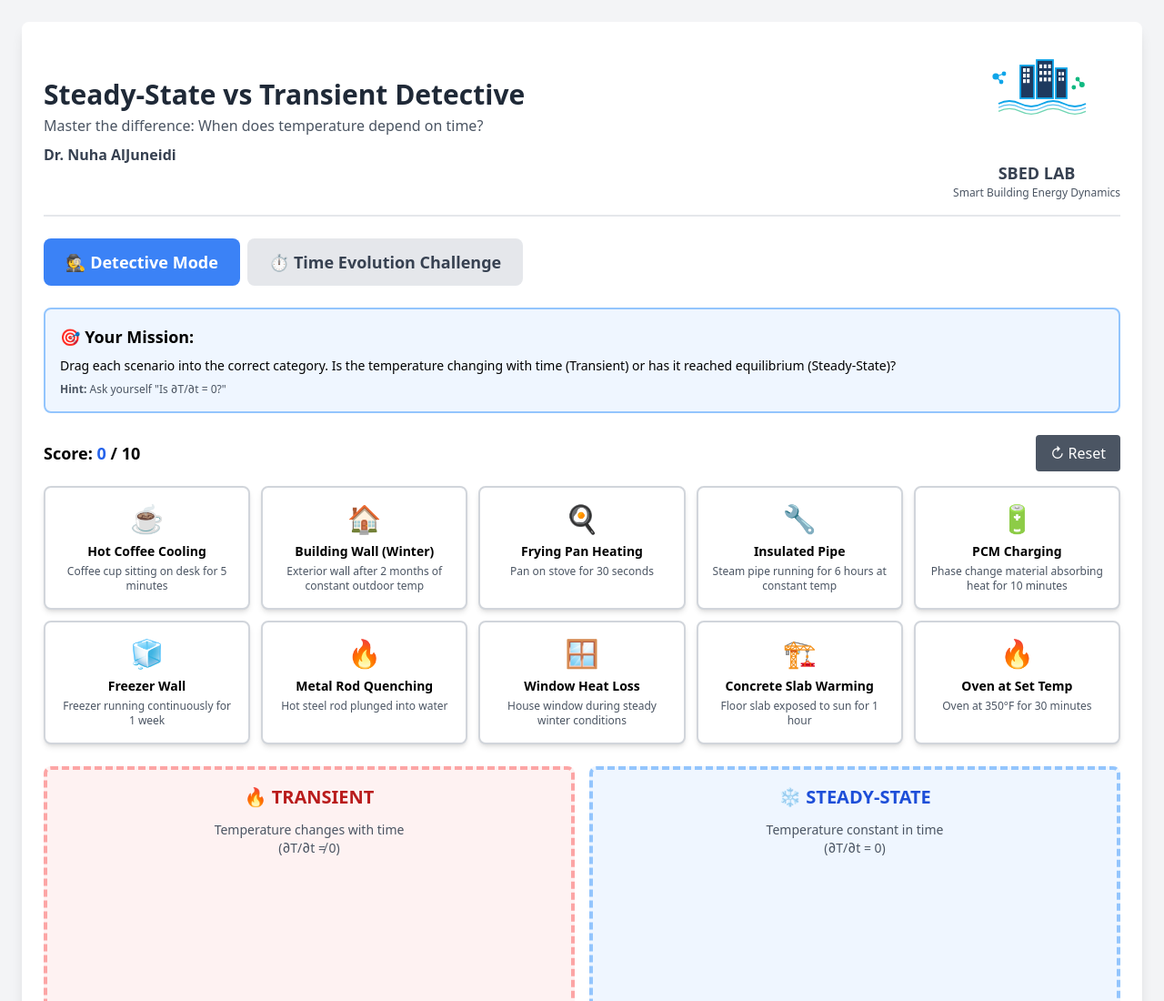
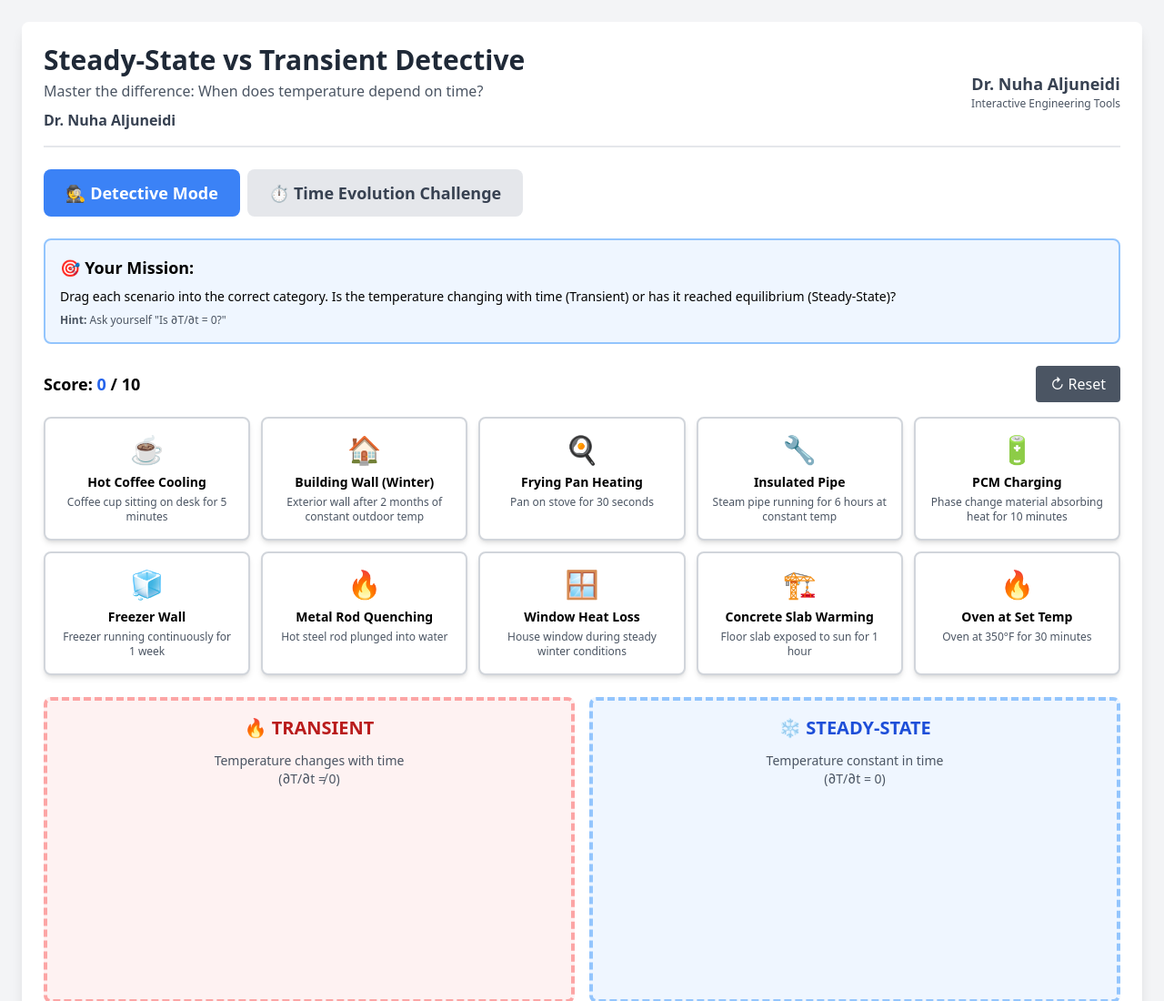
Before and after one commit to nuhajune/steady_state_vs_transient_detective, a plain HTML site: page index.html in a window 1280 px wide. Shown: the top 1100 px of the page at 91% size. Drawn offline with nearby package versions, Linux system fonts and the light colour scheme.

Commit message:
Replace SBED branding with personal identity

```diff
--- a/index.html
+++ b/index.html
@@ -11,7 +11,7 @@
     </script>
     <meta charset="UTF-8">
     <meta name="viewport" content="width=device-width, initial-scale=1.0">
-    <title>Steady-State vs Transient Detective - SBED Lab</title>
+    <title>Steady-State vs Transient Detective — Dr. Nuha Aljuneidi</title>
     <script src="https://cdn.tailwindcss.com"></script>
     <style>
         body {
@@ -59,52 +59,13 @@
             <div class="flex-1">
                 <h1 class="text-3xl font-bold mb-1 text-gray-800">Steady-State vs Transient Detective</h1>
                 <p class="text-gray-600">Master the difference: When does temperature depend on time?</p>
-                <p class="text-base font-semibold text-gray-700 mt-2">Dr. Nuha AlJuneidi</p>
+                <p class="text-base font-semibold text-gray-700 mt-2">Dr. Nuha Aljuneidi</p>
             </div>
             <div class="flex flex-col items-center ml-6">
-                <!-- SBED Lab Logo -->
-                <svg width="120" height="120" viewBox="0 0 200 200" xmlns="http://www.w3.org/2000/svg">
-                    <rect x="70" y="40" width="25" height="60" fill="#1e3a5f" stroke="#0ea5e9" stroke-width="3"/>
-                    <rect x="100" y="30" width="30" height="70" fill="#1e3a5f" stroke="#0ea5e9" stroke-width="3"/>
-                    <rect x="135" y="45" width="20" height="55" fill="#1e3a5f" stroke="#0ea5e9" stroke-width="3"/>
-                    <rect x="75" y="45" width="5" height="7" fill="white"/>
-                    <rect x="82" y="45" width="5" height="7" fill="white"/>
-                    <rect x="75" y="55" width="5" height="7" fill="white"/>
-                    <rect x="82" y="55" width="5" height="7" fill="white"/>
-                    <rect x="75" y="65" width="5" height="7" fill="white"/>
-                    <rect x="82" y="65" width="5" height="7" fill="white"/>
-                    <rect x="105" y="38" width="5" height="7" fill="white"/>
-                    <rect x="113" y="38" width="5" height="7" fill="white"/>
-                    <rect x="121" y="38" width="5" height="7" fill="white"/>
-                    <rect x="105" y="50" width="5" height="7" fill="white"/>
-                    <rect x="113" y="50" width="5" height="7" fill="white"/>
-                    <rect x="121" y="50" width="5" height="7" fill="white"/>
-                    <rect x="105" y="62" width="5" height="7" fill="white"/>
-                    <rect x="113" y="62" width="5" height="7" fill="white"/>
-                    <rect x="121" y="62" width="5" height="7" fill="white"/>
-                    <rect x="140" y="52" width="4" height="6" fill="white"/>
-                    <rect x="146" y="52" width="4" height="6" fill="white"/>
-                    <rect x="140" y="62" width="4" height="6" fill="white"/>
-                    <rect x="146" y="62" width="4" height="6" fill="white"/>
-                    <path d="M 30 110 Q 50 100 70 110 T 110 110 Q 130 100 150 110 T 190 110"
-                          stroke="#0ea5e9" stroke-width="3" fill="none"/>
-                    <path d="M 30 117 Q 50 107 70 117 T 110 117 Q 130 107 150 117 T 190 117"
-                          stroke="#0ea5e9" stroke-width="2" fill="none" opacity="0.7"/>
-                    <path d="M 30 124 Q 50 114 70 124 T 110 124 Q 130 114 150 124 T 190 124"
-                          stroke="#10b981" stroke-width="2" fill="none" opacity="0.6"/>
-                    <circle cx="25" cy="60" r="6" fill="#0ea5e9"/>
-                    <circle cx="35" cy="70" r="4" fill="#0ea5e9"/>
-                    <circle cx="40" cy="55" r="4" fill="#0ea5e9"/>
-                    <line x1="25" y1="60" x2="35" y2="70" stroke="#0ea5e9" stroke-width="2"/>
-                    <line x1="25" y1="60" x2="40" y2="55" stroke="#0ea5e9" stroke-width="2"/>
-                    <circle cx="175" cy="65" r="4" fill="#10b981"/>
-                    <circle cx="183" cy="75" r="5" fill="#10b981"/>
-                    <circle cx="168" cy="80" r="4" fill="#10b981"/>
-                    <line x1="175" y1="65" x2="183" y2="75" stroke="#10b981" stroke-width="2"/>
-                </svg>
+                <!-- Personal branding -->
                 <div class="text-center mt-2">
-                    <div class="text-lg font-bold text-gray-700">SBED LAB</div>
-                    <div class="text-xs text-gray-600">Smart Building Energy Dynamics</div>
+                    <a href="https://sites.google.com/view/dr-nuha-aljuneidi" class="text-lg font-bold text-gray-700 hover:text-blue-700" target="_blank" rel="noopener">Dr. Nuha Aljuneidi</a>
+                    <div class="text-xs text-gray-600">Interactive Engineering Tools</div>
                 </div>
             </div>
         </div>
```
